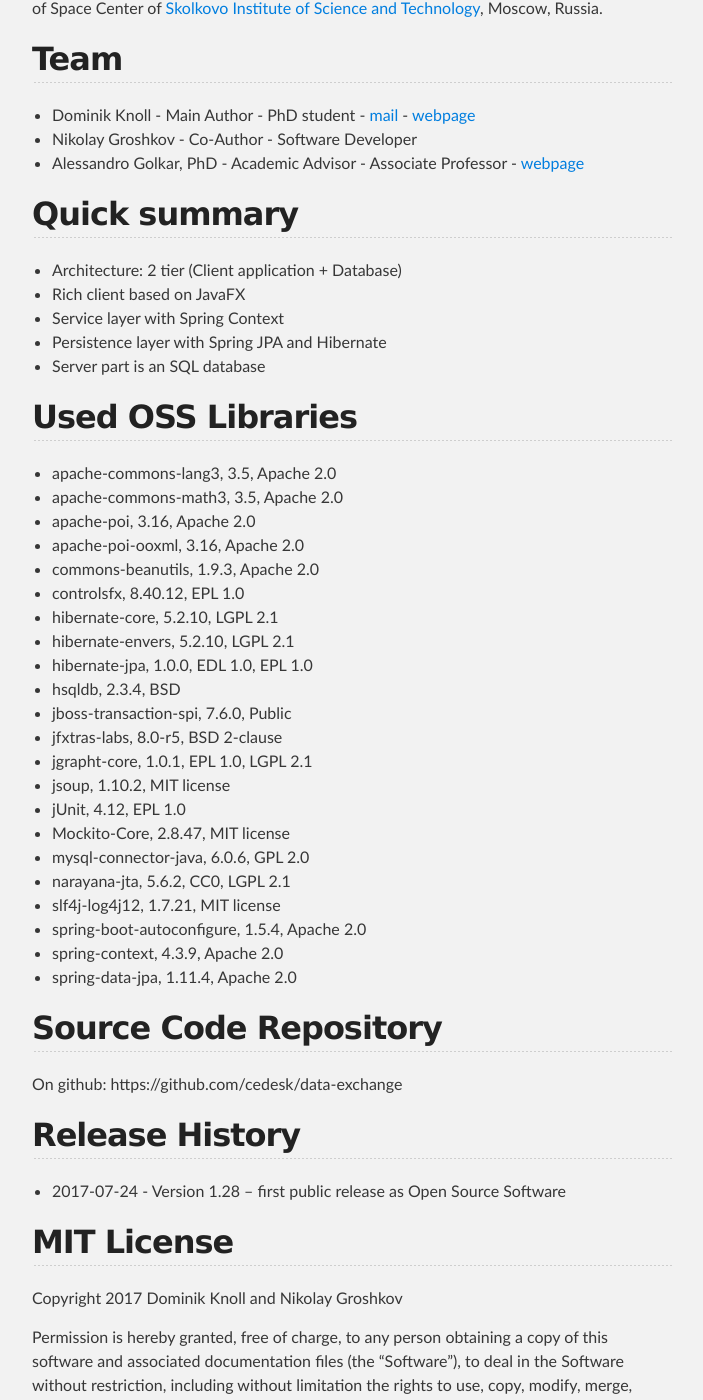
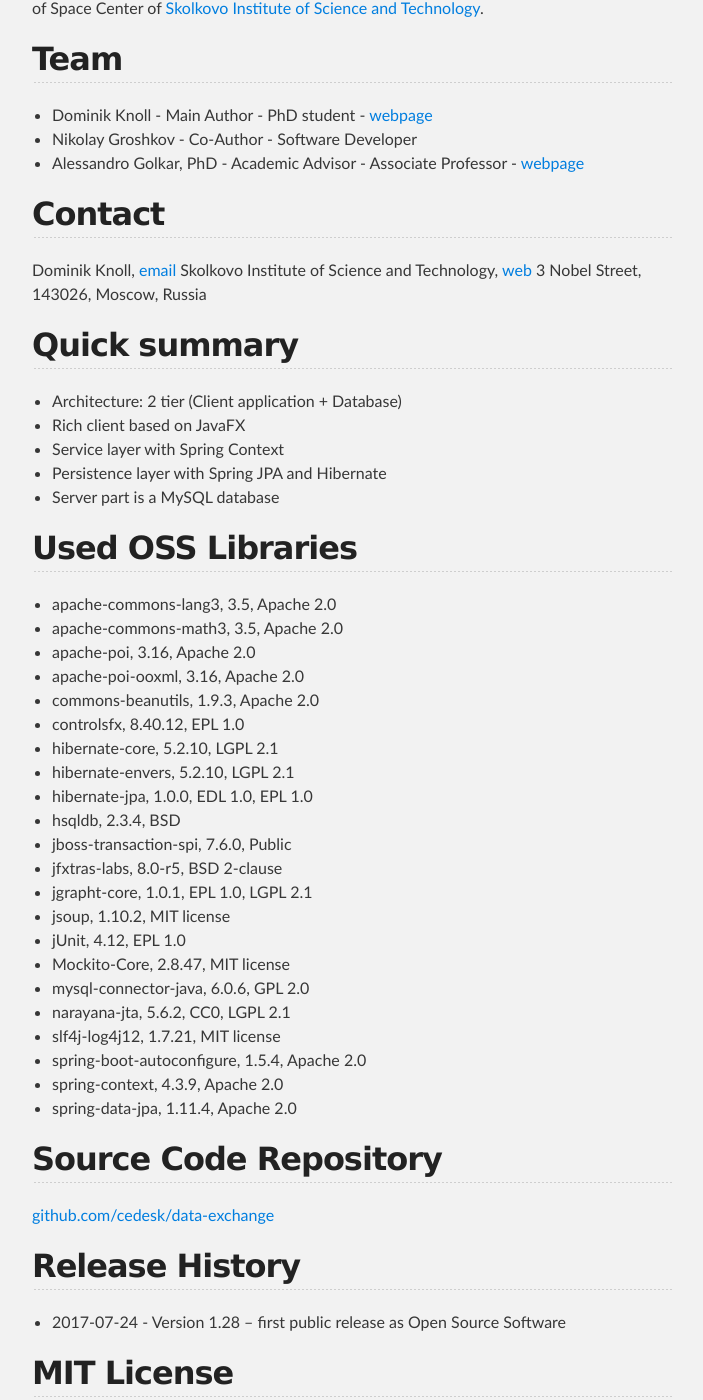
Before and after one commit to cedesk/cedesk.github.io, a Jekyll site: the page built from index.md, in a window 1280 px wide and 1400 px high, scrolled down 971 px. Shown: the whole window, without its empty margins (288-991 px from the left). Built offline with Jekyll 4.4.1, drawn with Linux system fonts in a browser that asks for light colours; our own code applies the rules of GitHub Pages for plain Markdown files.

Commit message:
added contacts, corrected architecture

```diff
--- a/index.md
+++ b/index.md
@@ -11,12 +11,17 @@
 Each discipline expert uses specific tools to elaborate on aspects or parts of the system. These domain specific models can be arbitrary complex and use different specialized tools to work with them, whereas the common system model contains those design parameters through which the parts are interconnected/interdependent.
 A goal in the development of the data exchange is not to duplicate functionality of engineering tools, but rather interconnect existing ones in a way to provide fast and easy-to-use integration.
 
-The software is developed at the [Concurrent Engineering Design Laboratory](http://crei.skoltech.ru/space/research/labs/concurrent-engineering-design-laboratory/), which is part of Space Center of [Skolkovo Institute of Science and Technology](https://www.skoltech.ru), Moscow, Russia.
+The software is developed at the [Concurrent Engineering Design Laboratory](http://crei.skoltech.ru/space/research/labs/concurrent-engineering-design-laboratory/), which is part of Space Center of [Skolkovo Institute of Science and Technology](https://www.skoltech.ru).
 
 ## Team
-* Dominik Knoll - Main Author - PhD student - [mail](mailto:d.knoll@skoltech.ru) - [webpage](http://crei.skoltech.ru/space/people/dominikknoll)
+* Dominik Knoll - Main Author - PhD student - [webpage](http://crei.skoltech.ru/space/people/dominikknoll)
 * Nikolay Groshkov - Co-Author - Software Developer
 * Alessandro Golkar, PhD - Academic Advisor - Associate Professor - [webpage](http://faculty.skoltech.ru/people/alessandrogolkar)
+
+## Contact
+Dominik Knoll, [email](mailto:d.knoll@skoltech.ru)
+Skolkovo Institute of Science and Technology, [web](https://www.skoltech.ru)
+3 Nobel Street, 143026, Moscow, Russia
 
 ## Quick summary
 
@@ -24,7 +29,7 @@
 * Rich client based on JavaFX
 * Service layer with Spring Context
 * Persistence layer with Spring JPA and Hibernate
-* Server part is an SQL database
+* Server part is a MySQL database
 
 ## Used OSS Libraries
 
@@ -52,7 +57,7 @@
 * spring-data-jpa, 1.11.4, Apache 2.0
 
 ## Source Code Repository
-On github: https://github.com/cedesk/data-exchange
+[github.com/cedesk/data-exchange](https://github.com/cedesk/data-exchange)
 
 ## Release History
 
```
